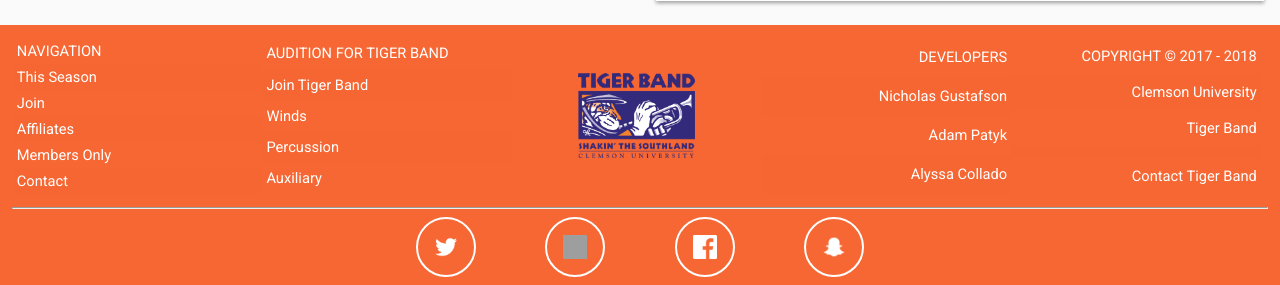
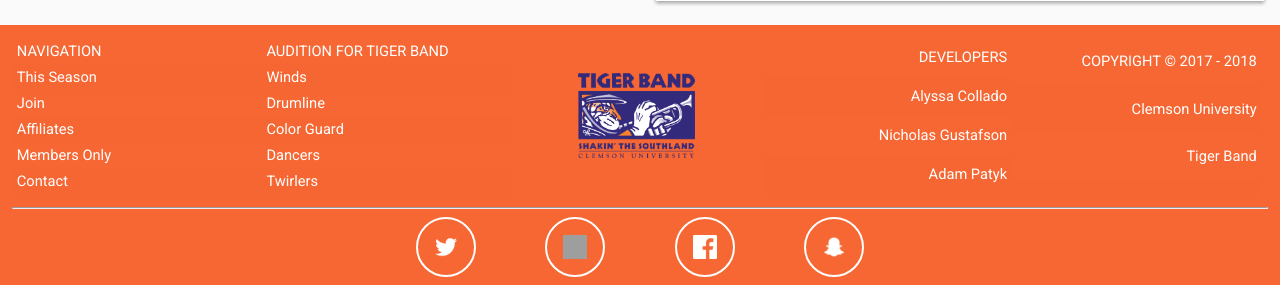
Before and after one commit to thurlbu/tigerbandwebpage, a PHP site: page /website/index.php in a window 1280 px wide. Shown: the part 3501-3786 px from the top of the page. Run offline with PHP 8.4, Linux system fonts and the light colour scheme; grey boxes are pictures that could not be loaded.

Commit message:
External links open in new tabs, removed /website/, updated footer

```diff
--- a/about/index.php
+++ b/about/index.php
@@ -15,7 +15,7 @@
 <input type='checkbox' id='mobileMenu'>
 
 <div id="mobileHeader">
-	<a href="/website/"><img id="tbMobileLogo" src="/img/logos/TigerBandMobileLogo.png" width="120"></a>
+	<a href="/"><img id="tbMobileLogo" src="/img/logos/TigerBandMobileLogo.png" width="120"></a>
 	<label for="mobileMenu" id="menuButton"><span>=</span></label>
 </div>
 
@@ -24,7 +24,7 @@
 <!--- NAVIGATION --->
 
 <nav>
-    <a href="/website/">Home</a>
+    <a href="/">Home</a>
     <a href="/this_season/">This Season</a>
     <a href="/join/">Join</a>
     <a href="/bands/">Bands</a>
--- a/affiliates/index.php
+++ b/affiliates/index.php
@@ -15,7 +15,7 @@
 <input type='checkbox' id='mobileMenu'>
 
 <div id="mobileHeader">
-	<a href="/website/"><img id="tbMobileLogo" src="/img/logos/TigerBandMobileLogo.png" width="120"></a>
+	<a href="/"><img id="tbMobileLogo" src="/img/logos/TigerBandMobileLogo.png" width="120"></a>
 	<label for="mobileMenu" id="menuButton"><span>=</span></label>
 </div>
 
@@ -24,7 +24,7 @@
 <!--- NAVIGATION --->
 
 <nav>
-    <a href="/website/">Home</a>
+    <a href="/">Home</a>
     <a href="/this_season/">This Season</a>
     <a href="/join/">Join</a>
     <a href="/bands/">Bands</a>
--- a/bands/index.php
+++ b/bands/index.php
@@ -15,7 +15,7 @@
 <input type='checkbox' id='mobileMenu'>
 
 <div id="mobileHeader">
-	<a href="/website/"><img id="tbMobileLogo" src="/img/logos/TigerBandMobileLogo.png" width="120"></a>
+	<a href="/"><img id="tbMobileLogo" src="/img/logos/TigerBandMobileLogo.png" width="120"></a>
 	<label for="mobileMenu" id="menuButton"><span>=</span></label>
 </div>
 
@@ -24,7 +24,7 @@
 <!--- NAVIGATION --->
 
 <nav>
-    <a href="/website/">Home</a>
+    <a href="/">Home</a>
     <a href="/this_season/">This Season</a>
     <a href="/join/">Join</a>
     <a href="/bands/" class="active">Bands</a>
--- a/contact/contact.php
+++ b/contact/contact.php
@@ -15,7 +15,7 @@
 <input type='checkbox' id='mobileMenu'>
 
 <div id="mobileHeader">
-	<a href="/website/"><img id="tbMobileLogo" src="../img/logos/TigerBandMobileLogo.png" width="120"></a>
+	<a href="/"><img id="tbMobileLogo" src="../img/logos/TigerBandMobileLogo.png" width="120"></a>
 	<label for="mobileMenu" id="menuButton"><span>=</span></label>
 </div>
 
@@ -24,7 +24,7 @@
 <!--- NAVIGATION --->
 
 <nav>
-    <a href="../website/">Home</a>
+    <a href="../">Home</a>
     <a href="../this_season/">This Season</a>
     <a href="../join/">Join</a>
     <a href="/bands/">Bands</a>
@@ -46,7 +46,7 @@
         <center>
             <h4>Thank you for your message!</h4>
             <br>
-            <h3><a href="../website/">Return to the homepage</a></h3>
+            <h3><a href="/">Return to the homepage</a></h3>
         </center>
     </div>
 
--- a/contact/index.php
+++ b/contact/index.php
@@ -15,7 +15,7 @@
 <input type='checkbox' id='mobileMenu'>
 
 <div id="mobileHeader">
-	<a href="/website/"><img id="tbMobileLogo" src="../img/logos/TigerBandMobileLogo.png" width="120"></a>
+	<a href="/"><img id="tbMobileLogo" src="../img/logos/TigerBandMobileLogo.png" width="120"></a>
 	<label for="mobileMenu" id="menuButton"><span>=</span></label>
 </div>
 
@@ -24,7 +24,7 @@
 <!--- NAVIGATION --->
 
 <nav>
-    <a href="../website/">Home</a>
+    <a href="../">Home</a>
     <a href="../this_season/">This Season</a>
     <a href="../join/">Join</a>
     <a href="/bands/">Bands</a>
--- a/footer.html
+++ b/footer.html
@@ -26,21 +26,24 @@
                 <td>AUDITION FOR TIGER BAND</td>
             </tr>
             <tr>
-                <td><a href="/join/">Join Tiger Band</a></td>
-            </tr>
-            <tr>
                 <td><a href="/join/winds/">Winds</a></td>
             </tr>
             <tr>
-                <td><a href="http://drum.people.clemson.edu/auditions/">Percussion</a></td>
+                <td><a href="http://drum.people.clemson.edu/auditions/">Drumline</a></td>
             </tr>
             <tr>
-                <td><a href="/join/auxiliary/">Auxiliary</a></td>
+                <td><a href="/join/guard/">Color Guard</a></td>
+            </tr>
+            <tr>
+                <td><a href="/join/dancers/">Dancers</a></td>
+            </tr>
+            <tr>
+                <td><a href="/join/twirlers/">Twirlers</a></td>
             </tr>
         </table>
         <table>
             <td>
-                <a href="/website/"><img id="footerLogo" src="/img/logos/TigerBandFull.png"></a>
+                <a href="/"><img id="footerLogo" src="/img/logos/TigerBandFull.png"></a>
             </td>
         </table>
         <table>
@@ -48,13 +51,13 @@
                 <td>DEVELOPERS</td>
             </tr>
             <tr>
-                <td><a href="">Nicholas Gustafson</a></td>
+                <td><a href="https://www.linkedin.com/in/alyssa-collado-325386b6/" target="_blank">Alyssa Collado</a></td>
             </tr>
             <tr>
-                <td><a href="">Adam Patyk</a></td>
+                <td><a href="https://www.linkedin.com/in/nicholas-gustafson/" target="_blank">Nicholas Gustafson</a></td>
             </tr>
             <tr>
-                <td>Alyssa Collado</td>
+                <td><a href="http://adampatyk.io" target="_blank">Adam Patyk</a></td>
             </tr>
         </table>
          <table>
@@ -74,30 +77,27 @@
             <tr>
                 <td> </td>
             </tr>
-            <tr>
-                <td><a href="/contact/">Contact Tiger Band</a></td>
-            </tr>
         </table>
     </div>
     <hr>
     <div id="socMedContainer">
         <div id="icons">
-            <a href="https://twitter.com/cutigerband">
+            <a href="https://twitter.com/cutigerband" target="_blank">
                 <div id="twitter" class="socialBorder">
                     <img class="socialIcon" src="/img/logos/twitter.png">
                 </div>
             </a>
-            <a href="https://www.instagram.com/cutigerband/">
+            <a href="https://www.instagram.com/cutigerband/" target="_blank">
                 <div id="instagram" class="socialBorder">
                     <img class="socialIcon" src="/img/logos/instagram.png">
                 </div>
             </a>
-            <a href="https://www.facebook.com/cutigerband">
+            <a href="https://www.facebook.com/cutigerband" target="_blank">
                 <div id="facebook" class="socialBorder">
                     <img class="socialIcon" src="/img/logos/facebook.png">
                 </div>
             </a>
-            <a href="https://www.snapchat.com/add/cutigerband">
+            <a href="https://www.snapchat.com/add/cutigerband" target="_blank">
                 <div id="snapchat" class="socialBorder">
                     <img class="socialIcon" src="/img/logos/snapchat.png">
                 </div>
--- a/website/index.php
+++ b/index.php
@@ -15,7 +15,7 @@
 <input type='checkbox' id='mobileMenu'>
 
 <div id="mobileHeader">
-	<a href="/website/"><img id="tbMobileLogo" src="/img/logos/TigerBandMobileLogo.png" width="120"></a>
+	<a href="/"><img id="tbMobileLogo" src="/img/logos/TigerBandMobileLogo.png" width="120"></a>
 	<label for="mobileMenu" id="menuButton"><span>=</span></label>
 </div>
 
@@ -24,7 +24,7 @@
 <!--- NAVIGATION --->
 
 <nav class="homepage">
-    <a href="/website/" class="active">Home</a>
+    <a href="/" class="active">Home</a>
     <a href="/this_season/">This Season</a>
     <a href="/join/">Join</a>
     <a href="/bands/">Bands</a>
@@ -57,7 +57,7 @@
     <!--- BOX UI --->
 
     <div id="boxUI">
-        <a href="http://www.tigerbandmedia.com/">
+        <a href="http://www.tigerbandmedia.com/" target="_blank">
             <div class="boxWrapper">
                 <div id="box1" class="boxUIelement rect orange homepage">
                 </div>
@@ -72,7 +72,7 @@
                 </div>
             </div>
         </a>
-        <a href="https://www.youtube.com/user/clemsontigerband">
+        <a href="https://www.youtube.com/user/clemsontigerband" target="_blank">
             <div class="boxWrapper">
                 <div id="box3" class="boxUIelement sq white homepage">
                     <div class="textContainer hide">
@@ -100,22 +100,22 @@
                 <div id="socMedContainer">
                     <p>Tiger Band Social Media</p>
                     <div id="icons">
-                        <a href="https://twitter.com/cutigerband">
+                        <a href="https://twitter.com/cutigerband" target="_blank">
 							<div id="twitter" class="socialBorder">
 								<img class="socialIcon" src="/img/logos/twitter.png" alt="Twitter">
 							</div>
 						</a>
-                        <a href="https://www.instagram.com/cutigerband/">
+                        <a href="https://www.instagram.com/cutigerband/" target="_blank">
 							<div id="instagram" class="socialBorder">
 								<img class="socialIcon" src="/img/logos/instagram.png" alt="Instagram">
 							</div>
 						</a>
-                        <a href="https://www.facebook.com/cutigerband">
+                        <a href="https://www.facebook.com/cutigerband" target="_blank">
 							<div id="facebook" class="socialBorder">
 								<img class="socialIcon" src="/img/logos/facebook.png" alt="Facebook">
 							</div>
 						</a>
-                        <a href="https://www.snapchat.com/add/cutigerband">
+                        <a href="https://www.snapchat.com/add/cutigerband" target="_blank">
 							<div id="snapchat" class="socialBorder">
 								<img class="socialIcon" src="/img/logos/snapchat.png" alt="Snapchat">
 							</div>
@@ -229,7 +229,7 @@
 <!--- FOOTER --->
 
 <?php
-    readfile("../footer.html");
+    readfile("footer.html");
 ?>
 
 <script type="text/javascript">
--- a/join/dancers/index.php
+++ b/join/dancers/index.php
@@ -15,7 +15,7 @@
 <input type='checkbox' id='mobileMenu'>
 
 <div id="mobileHeader">
-	<a href="/website/"><img id="tbMobileLogo" src="/img/logos/TigerBandMobileLogo.png" width="120"></a>
+	<a href="/"><img id="tbMobileLogo" src="/img/logos/TigerBandMobileLogo.png" width="120"></a>
 	<label for="mobileMenu" id="menuButton"><span>=</span></label>
 </div>
 
@@ -24,7 +24,7 @@
 <!--- NAVIGATION --->
 
 <nav>
-    <a href="/website/">Home</a>
+    <a href="/">Home</a>
     <a href="/this_season/">This Season</a>
     <a href="/join/" class="active">Join</a>
     <a href="/bands/">Bands</a>
--- a/join/guard/index.php
+++ b/join/guard/index.php
@@ -15,7 +15,7 @@
 <input type='checkbox' id='mobileMenu'>
 
 <div id="mobileHeader">
-	<a href="/website/"><img id="tbMobileLogo" src="/img/logos/TigerBandMobileLogo.png" width="120"></a>
+	<a href="/"><img id="tbMobileLogo" src="/img/logos/TigerBandMobileLogo.png" width="120"></a>
 	<label for="mobileMenu" id="menuButton"><span>=</span></label>
 </div>
 
@@ -24,7 +24,7 @@
 <!--- NAVIGATION --->
 
 <nav>
-    <a href="/website/">Home</a>
+    <a href="/">Home</a>
     <a href="/this_season/">This Season</a>
     <a href="/join/" class="active">Join</a>
     <a href="/bands/">Bands</a>
--- a/join/index.php
+++ b/join/index.php
@@ -15,7 +15,7 @@
 <input type='checkbox' id='mobileMenu'>
 
 <div id="mobileHeader">
-	<a href="/website/"><img id="tbMobileLogo" src="/img/logos/TigerBandMobileLogo.png" width="120"></a>
+	<a href="/"><img id="tbMobileLogo" src="/img/logos/TigerBandMobileLogo.png" width="120"></a>
 	<label for="mobileMenu" id="menuButton"><span>=</span></label>
 </div>
 
@@ -24,7 +24,7 @@
 <!--- NAVIGATION --->
 
 <nav>
-    <a href="/website/">Home</a>
+    <a href="/">Home</a>
     <a href="/this_season/">This Season</a>
     <a href="/join/" class="active">Join</a>
     <a href="/bands/">Bands</a>
--- a/join/twirlers/index.php
+++ b/join/twirlers/index.php
@@ -15,7 +15,7 @@
 <input type='checkbox' id='mobileMenu'>
 
 <div id="mobileHeader">
-	<a href="/website/"><img id="tbMobileLogo" src="/img/logos/TigerBandMobileLogo.png" width="120"></a>
+	<a href="/"><img id="tbMobileLogo" src="/img/logos/TigerBandMobileLogo.png" width="120"></a>
 	<label for="mobileMenu" id="menuButton"><span>=</span></label>
 </div>
 
@@ -24,7 +24,7 @@
 <!--- NAVIGATION --->
 
 <nav>
-    <a href="/website/">Home</a>
+    <a href="/">Home</a>
     <a href="/this_season/">This Season</a>
     <a href="/join/" class="active">Join</a>
     <a href="/bands/">Bands</a>
--- a/join/winds/index.php
+++ b/join/winds/index.php
@@ -15,7 +15,7 @@
 <input type='checkbox' id='mobileMenu'>
 
 <div id="mobileHeader">
-	<a href="/website/"><img id="tbMobileLogo" src="/img/logos/TigerBandMobileLogo.png" width="120"></a>
+	<a href="/"><img id="tbMobileLogo" src="/img/logos/TigerBandMobileLogo.png" width="120"></a>
 	<label for="mobileMenu" id="menuButton"><span>=</span></label>
 </div>
 
@@ -24,7 +24,7 @@
 <!--- NAVIGATION --->
 
 <nav>
-    <a href="/website/">Home</a>
+    <a href="/">Home</a>
     <a href="/this_season/">This Season</a>
     <a href="/join/" class="active">Join</a>
     <a href="/bands/">Bands</a>
--- a/members/index.php
+++ b/members/index.php
@@ -15,7 +15,7 @@
 <input type='checkbox' id='mobileMenu'>
 
 <div id="mobileHeader">
-	<a href="/website/"><img id="tbMobileLogo" src="/img/logos/TigerBandMobileLogo.png" width="120"></a>
+	<a href="/"><img id="tbMobileLogo" src="/img/logos/TigerBandMobileLogo.png" width="120"></a>
 	<label for="mobileMenu" id="menuButton"><span>=</span></label>
 </div>
 
@@ -24,7 +24,7 @@
 <!--- NAVIGATION --->
 
 <nav>
-    <a href="/website/">Home</a>
+    <a href="/">Home</a>
     <a href="/this_season/">This Season</a>
     <a href="/join/">Join</a>
     <a href="/bands/">Bands</a>
--- a/this_season/index.php
+++ b/this_season/index.php
@@ -15,7 +15,7 @@
 <input type='checkbox' id='mobileMenu'>
 
 <div id="mobileHeader">
-	<a href="/website/"><img id="tbMobileLogo" src="/img/logos/TigerBandMobileLogo.png" width="120"></a>
+	<a href="/"><img id="tbMobileLogo" src="/img/logos/TigerBandMobileLogo.png" width="120"></a>
 	<label for="mobileMenu" id="menuButton"><span>=</span></label>
 </div>
 
@@ -24,7 +24,7 @@
 <!--- NAVIGATION --->
 
 <nav>
-    <a href="/website/">Home</a>
+    <a href="/">Home</a>
     <a href="/this_season/" class="active">This Season</a>
     <a href="/join/">Join</a>
     <a href="/bands/">Bands</a>
```
Also changed, not shown: README.md, 1 other file.
